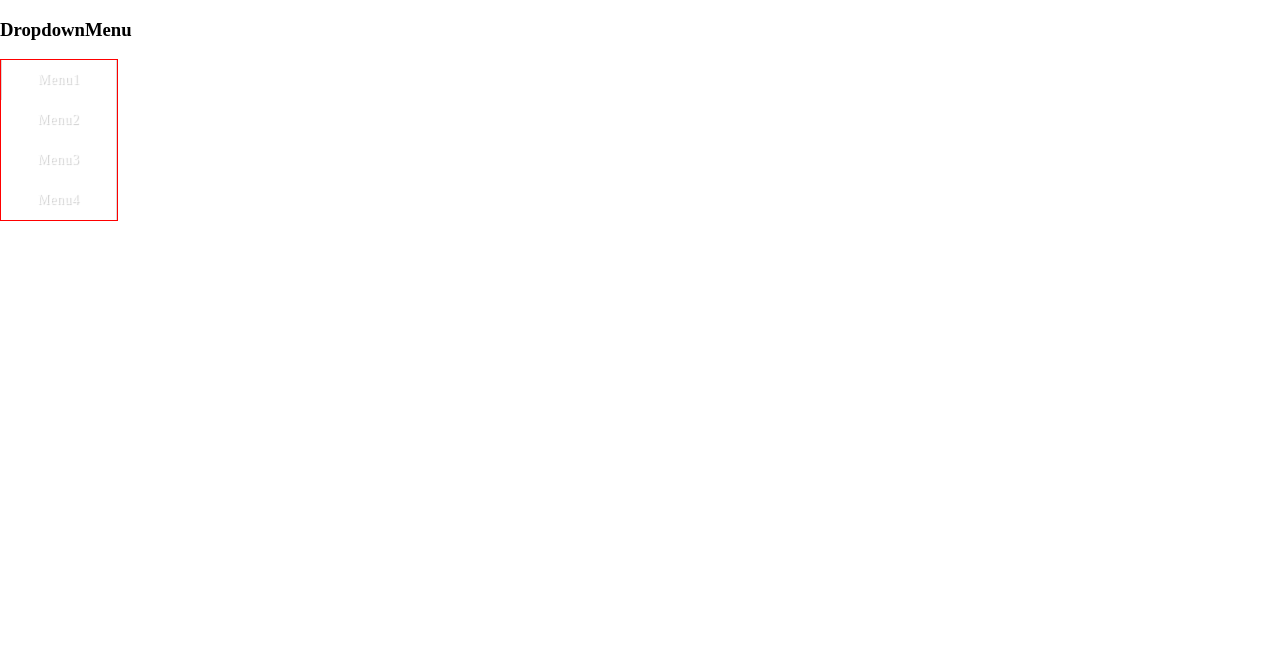
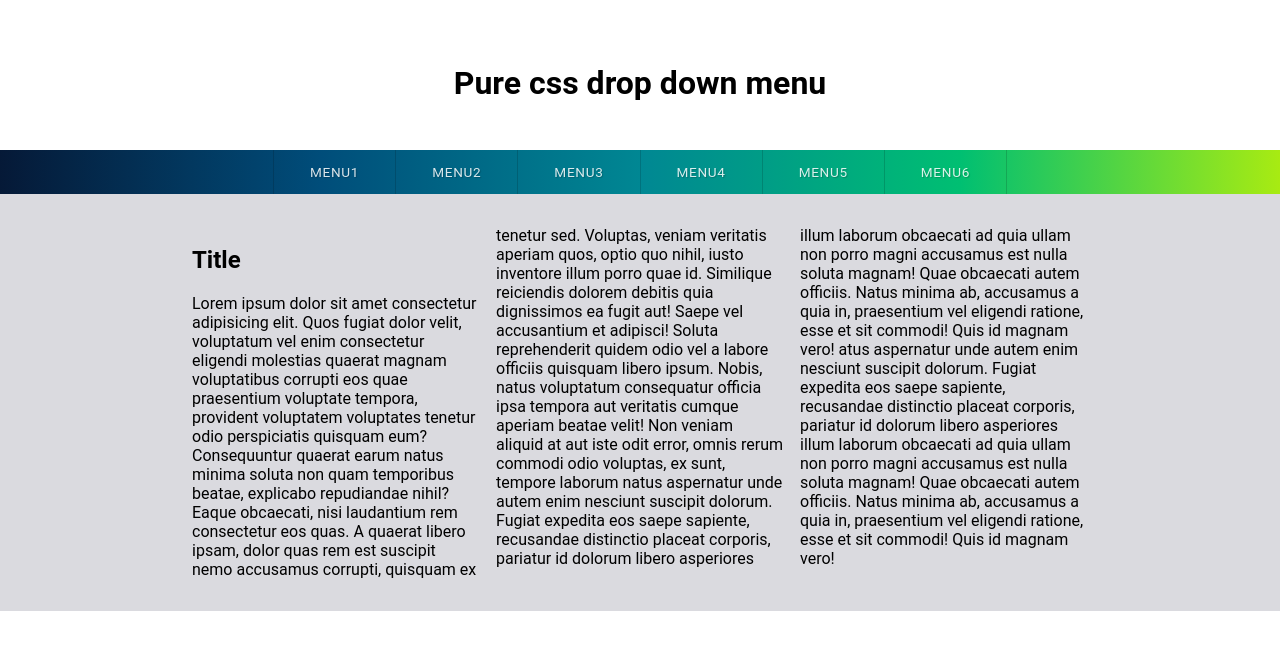
Before and after one commit to yooseon0225/clone_coding, a plain HTML site: page dropdown.html in a window 1280 px wide. Drawn offline with Linux system fonts and the light colour scheme.

Commit message:
reference drop down menu

```diff
--- a/dropdown.css
+++ b/dropdown.css
@@ -1,55 +1,83 @@
-body{
+/*body 초기화*/
+body {
     margin: 0;
     padding: 0;
+    font-family: "Roboto", serif;
+    display: flex;
+    flex-flow: column nowrap;
+    justify-content: center;
+    align-items: center;
+    overflow-x: hidden;
   }
 
-ul {
+  h1 {
+    margin: 2em 0 1.5em 0;
+  }
+
+  nav {
+    width: 100%;
+    display: flex;
+    justify-content: center;
+    position: relative;
+    background: linear-gradient(90deg, #051937, #004d7a, #008793, #00bf72, #a8eb12);
+  }
+
+  ul, li {
     margin: 0;
     padding: 0;
     list-style: none;
   }
 
-#main-menu {
+  #main-menu > li {
     float: left;
-    border: 1px solid red;
+    position: relative;
   }
 
-#main-menu li a {
+  #main-menu > li > a {
     font-size: 0.85rem;
-    display: block;
-    padding: 12px 36px;
+    color: rgba(255,255,255,0.85);
     text-align: center;
     text-decoration: none;
     letter-spacing: 0.05em;
-    border-right: 1px solid rgba(0, 0, 0, 0.15);
-    text-shadow: 1px 1px 1px rgba(0, 0, 0, 0.2);
-    color: rgba(255, 255, 255, 0.85);
+    display: block;
+    padding: 14px 36px;
+    border-right: 1px solid rgba(0,0,0,0.15);
+    text-shadow: 1px 1px 1px rgba(0,0,0,0.2);
   }
 
-#main-menu li:nth-child(1) a {
-    border-left: 1px solid rgba(0, 0, 0, 0.15);
-
+  #main-menu > li:nth-child(1) > a {
+    border-left: 1px solid rgba(0,0,0,0.15);
   }
 
-.sub-menu {
+  #sub-menu {
     position: absolute;
     background: #182952;
     opacity: 0;
     visibility: hidden;
+    transition: all 0.15s ease-in;
   }
 
-.sub-menu li {
+  #sub-menu > li {
     padding: 16px 28px;
-    border-bottom: 1px solid rgba(0, 0, 0, 0.15);
+    border-bottom: 1px solid rgba(0,0,0,0.15);
   }
 
-.sub-menu li a {
-    color: rgba(255, 255, 255, 0.6);
+  #sub-menu > li >  a {
+    color: rgba(255,255,255,0.6);
     text-decoration: none;
   }
 
-
-#main-menu li:hover .sub-menu {
+  #main-menu > li:hover #sub-menu {
     opacity: 1;
     visibility: visible;
   }
+
+  #sub-menu > li >  a:hover {
+   text-decoration: underline;
+  }
+
+  section {
+    column-width: 15em;
+    background: #dadadf;
+    padding: 2em 12em;
+  }
--- a/dropdown.html
+++ b/dropdown.html
@@ -7,19 +7,44 @@
     <link rel="stylesheet" href="dropdown.css">
 </head>
 <body>
-    <h3>DropdownMenu</h3>
+    <h1>Pure css drop down menu</h1>
+    <nav role="navigation">
     <ul id="main-menu">
-        <li><a href="#">Menu1</a></li>
-        <li><a href="#">Menu2</a>
-            <ul class="sub-menu">
-                <li><a href="#">submenu</a></li>
-                <li><a href="#">submenu</a></li>
-                <li><a href="#">submenu</a></li>
-                <li><a href="#">submenu</a></li>
-            </ul>
+        <li><a href="#">MENU1</a></li>
+        <li><a href="#">MENU2</a>
+        <ul id="sub-menu">
+            <li><a href="#" aria-label="subemnu">submenu</a></li>
+            <li><a href="#" aria-label="subemnu">submenu</a></li>
+            <li><a href="#" aria-label="subemnu">submenu</a></li>
+            <li><a href="#" aria-label="subemnu">submenu</a></li>
+        </ul>
         </li>
-        <li><a href="#">Menu3</a></li>
-        <li><a href="#">Menu4</a></li>
+        <li><a href="#">MENU3</a>
+        <ul id="sub-menu">
+            <li><a href="#" aria-label="subemnu">submenu</a></li>
+            <li><a href="#" aria-label="subemnu">submenu</a></li>
+            <li><a href="#" aria-label="subemnu">submenu</a></li>
+            <li><a href="#" aria-label="subemnu">submenu</a></li>
+        </ul>
+        </li>
+        <li><a href="#">MENU4</a>
+        <ul id="sub-menu">
+            <li><a href="#" aria-label="subemnu">submenu</a></li>
+            <li><a href="#" aria-label="subemnu">submenu</a></li>
+            <li><a href="#" aria-label="subemnu">submenu</a></li>
+            <li><a href="#" aria-label="subemnu">submenu</a></li>
+            <li><a href="#" aria-label="subemnu">submenu</a></li>
+        </ul>
+        </li>
+        <li><a href="#">MENU5</a></li>
+        <li><a href="#">MENU6</a></li>
     </ul>
+    </nav>
+    <section>
+    <h2>Title</h2>
+    <p>Lorem ipsum dolor sit amet consectetur adipisicing elit. Quos fugiat dolor velit, voluptatum vel enim consectetur eligendi molestias quaerat magnam voluptatibus corrupti eos quae praesentium voluptate tempora, provident voluptatem voluptates tenetur odio perspiciatis quisquam eum? Consequuntur quaerat earum natus minima soluta non quam temporibus beatae, explicabo repudiandae nihil? Eaque obcaecati, nisi laudantium rem consectetur eos quas. A quaerat libero ipsam, dolor quas rem est suscipit nemo accusamus corrupti, quisquam ex tenetur sed. Voluptas, veniam veritatis aperiam quos, optio quo nihil, iusto inventore illum porro quae id. Similique reiciendis dolorem debitis quia dignissimos ea fugit aut! Saepe vel accusantium et adipisci! Soluta reprehenderit quidem odio vel a labore officiis quisquam libero ipsum. Nobis, natus voluptatum consequatur officia ipsa tempora aut veritatis cumque aperiam beatae velit! Non veniam aliquid at aut iste odit error, omnis rerum commodi odio voluptas, ex sunt, tempore laborum natus aspernatur unde autem enim nesciunt suscipit dolorum. Fugiat expedita eos saepe sapiente, recusandae distinctio placeat corporis, pariatur id dolorum libero asperiores illum laborum obcaecati ad quia ullam non porro magni accusamus est nulla soluta magnam! Quae obcaecati autem officiis. Natus minima ab, accusamus a quia in, praesentium vel eligendi ratione, esse et sit commodi! Quis id magnam vero!
+    atus aspernatur unde autem enim nesciunt suscipit dolorum. Fugiat expedita eos saepe sapiente, recusandae distinctio placeat corporis, pariatur id dolorum libero asperiores illum laborum obcaecati ad quia ullam non porro magni accusamus est nulla soluta magnam! Quae obcaecati autem officiis. Natus minima ab, accusamus a quia in, praesentium vel eligendi ratione, esse et sit commodi! Quis id magnam vero!</p>
+    </section>
+
 </body>
 </html>
```
Also changed, not shown: 1 other file. Lines whose indentation alone changed are shown as unchanged.
